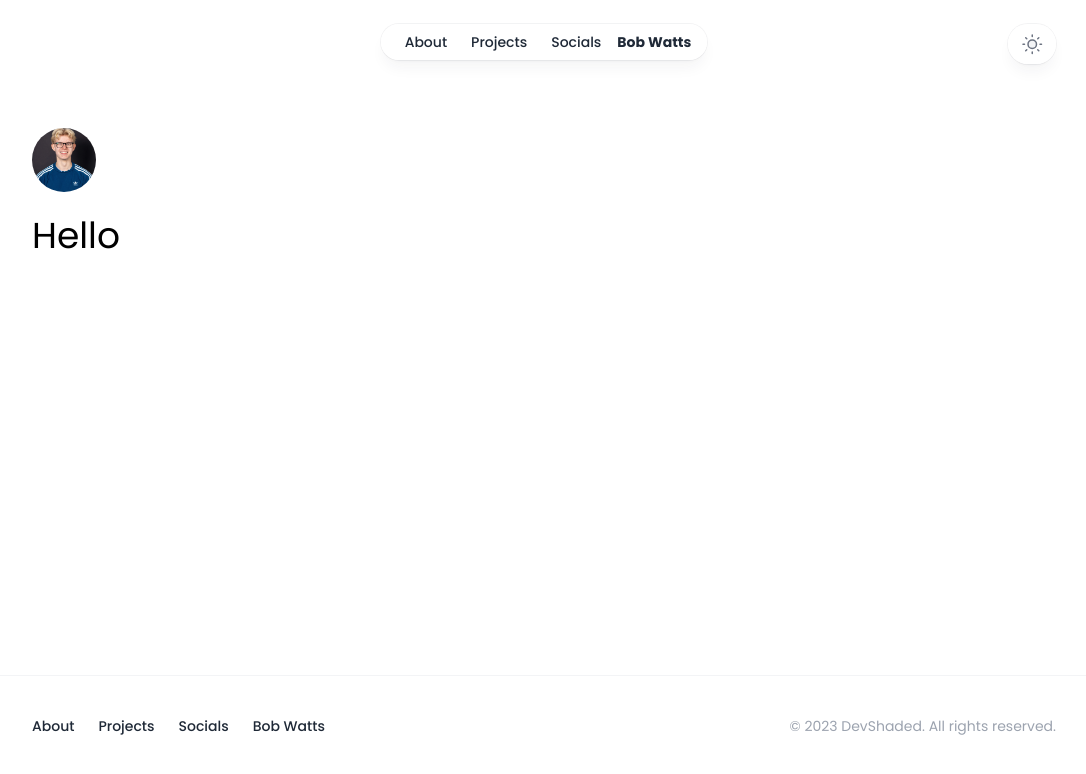
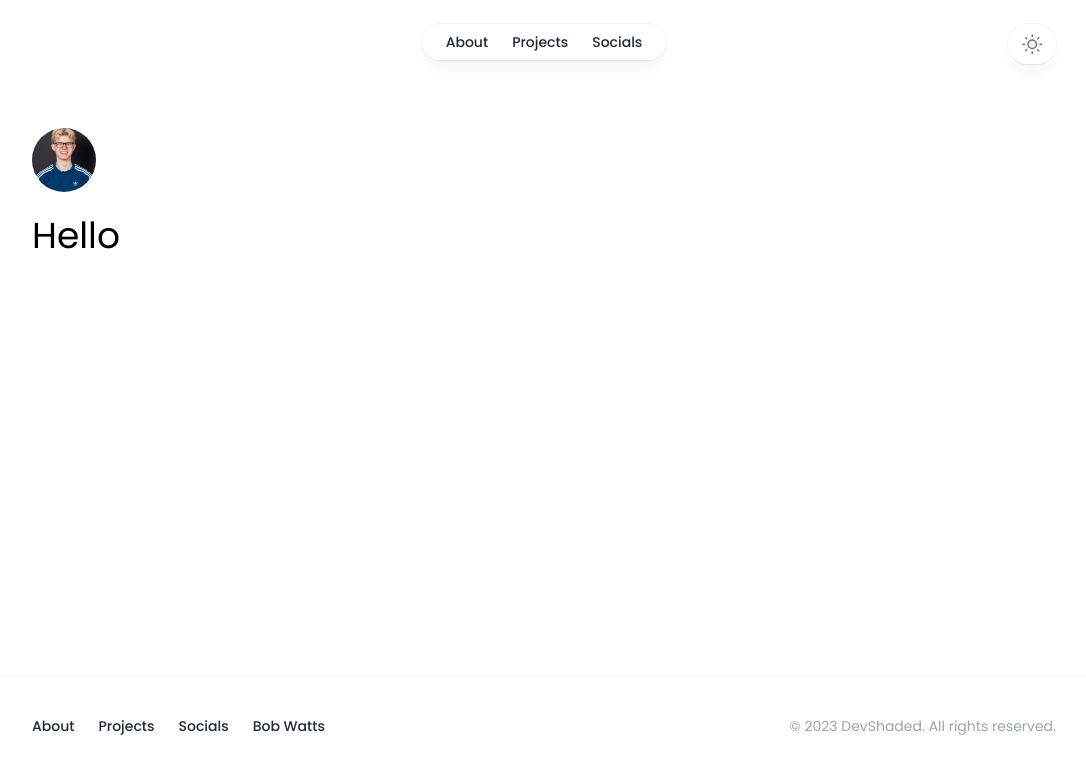
Before and after one commit to DevShaded/devshaded.com, a Next.js app: page / in a window 1280 px wide. Shown: the top 774 px of the page, without its empty margins (96-1182 px from the left). Built offline with nearby package versions, Linux system fonts and the light colour scheme.

Commit message:
fix: remove Bob Watts Link in navbar

```diff
--- a/src/components/Header/Header.tsx
+++ b/src/components/Header/Header.tsx
@@ -179,30 +179,6 @@ function NavItem({
     )
 }
 
-function BobWattsNavLink({href, children}: { href: string, children: React.ReactNode }) {
-  let isActive = usePathname() === href
-
-  return (
-    <li>
-      <a
-        href={href}
-        className={clsx(
-          'font-bold relative block px-1 py-2 transition',
-          isActive
-            ? 'text-indigo-500 dark:text-indigo-400'
-            : 'hover:text-indigo-500 dark:hover:text-indigo-400',
-        )}
-      >
-        {children}
-        {isActive && (
-          <span
-            className="absolute inset-x-1 -bottom-px h-px bg-gradient-to-r from-gray-500/0 via-gray-500/40 to-gray-500/0 dark:from-gray-400/0 dark:via-gray-400/40 dark:to-gray-400/0"/>
-        )}
-      </a>
-    </li>
-  )
-}
-
 function DesktopNavigation(props: React.ComponentPropsWithoutRef<'nav'>) {
     return (
         <nav {...props}>
@@ -211,7 +187,6 @@ function DesktopNavigation(props: React.ComponentPropsWithoutRef<'nav'>) {
                 <NavItem href="/about">About</NavItem>
                 <NavItem href="/projects">Projects</NavItem>
                 <NavItem href="/socials">Socials</NavItem>
-        <BobWattsNavLink href={'https://devshaded.com/bobwatts'}>Bob Watts</BobWattsNavLink>
             </ul>
         </nav>
     )
```
Lines whose indentation alone changed are shown as unchanged.
